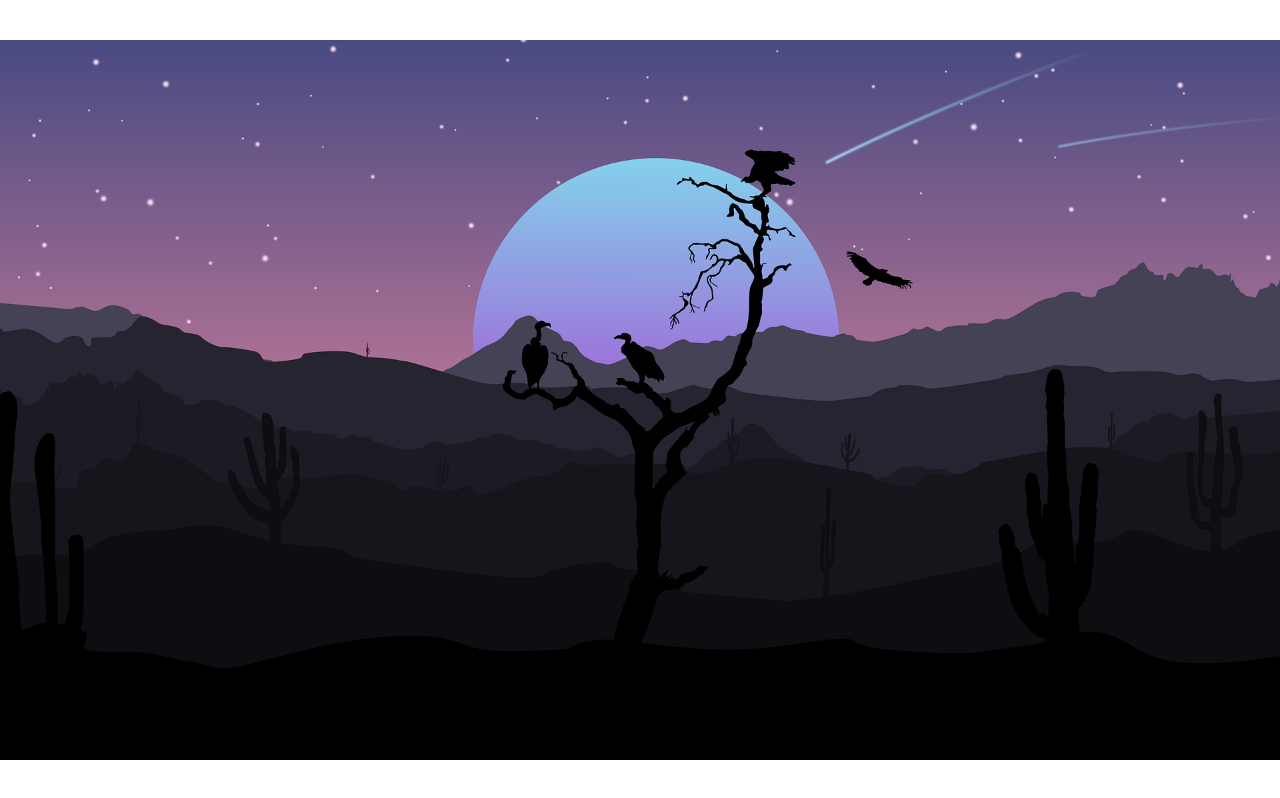
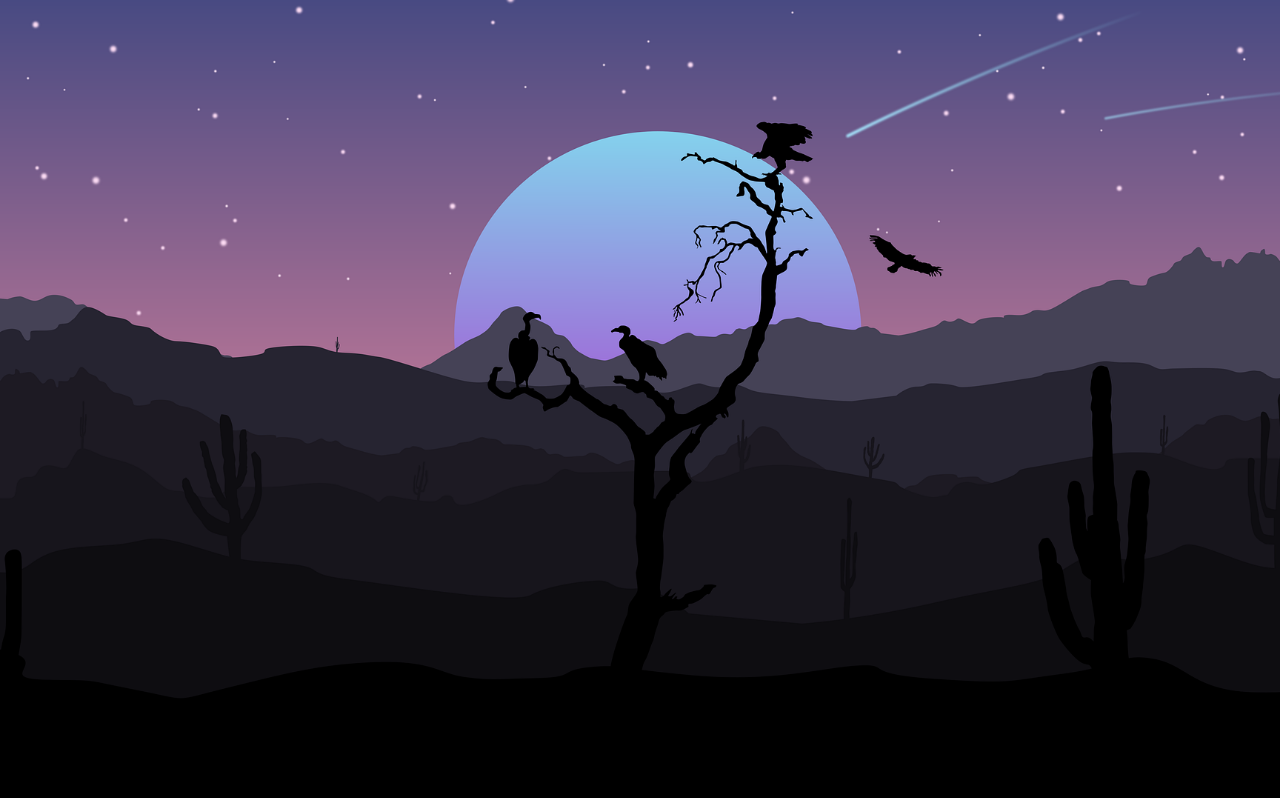
Before and after one commit to gildydtjd/Sahara, a React (Create React App) app: page / in a window 1280 px wide. Built offline with nearby package versions, Linux system fonts and the light colour scheme.

Commit message:
Feat: Sahara-main size

```diff
--- a/src/pages/Sahara.tsx
+++ b/src/pages/Sahara.tsx
@@ -5,7 +5,7 @@ const SaharaBox = styled.div`
   background-image: url('/assets/img/sahara3.png');
   background-repeat: no-repeat;
   background-position: center;
-  background-size: 100%;
+  background-size: cover;
   height: 100vh;
 `;
 
```
